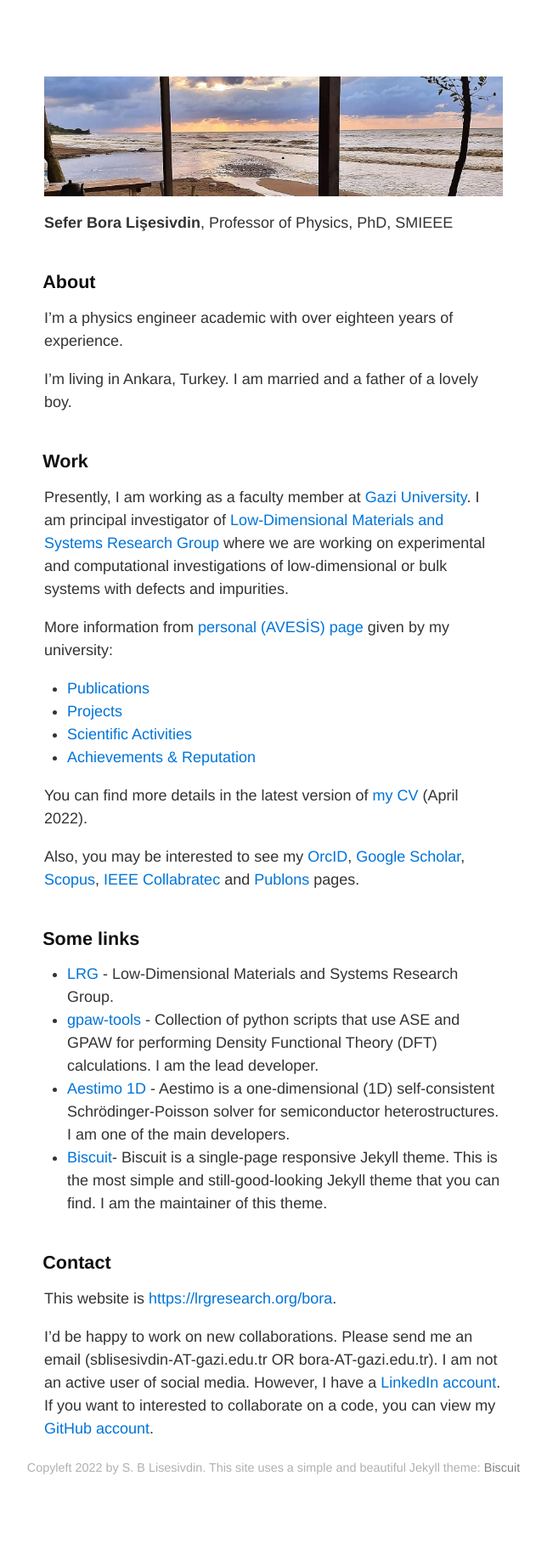
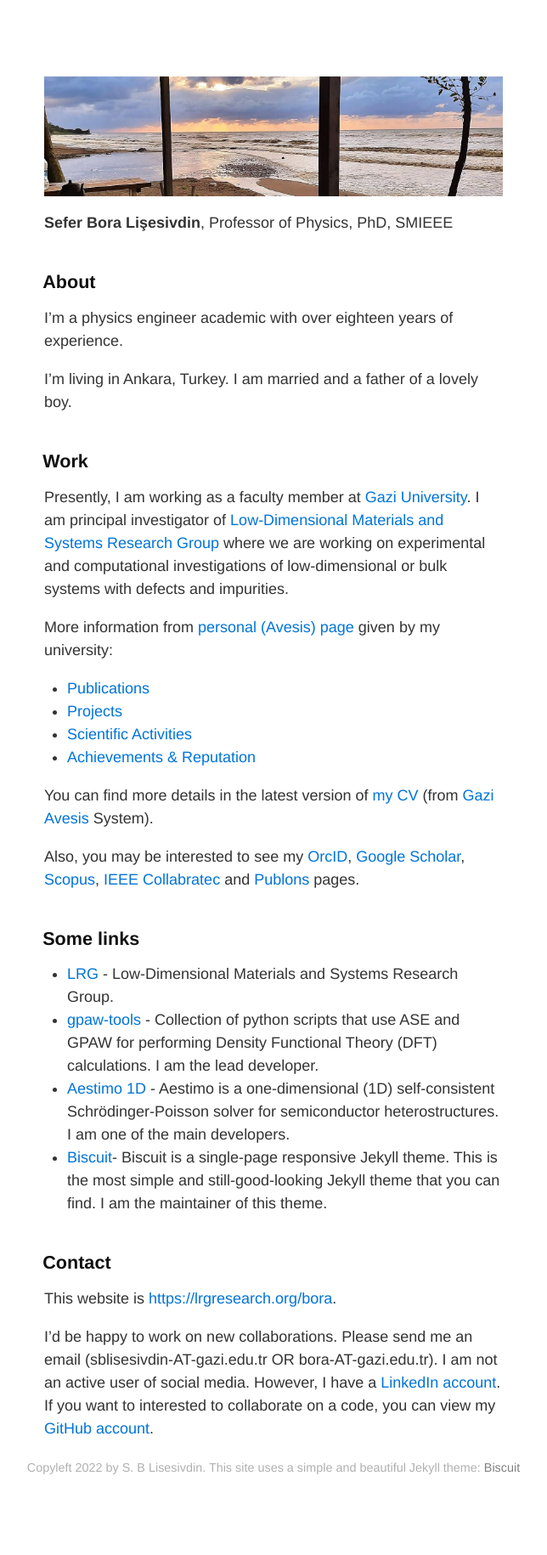
Before and after one commit to lrgresearch/bora, a Jekyll site: the page built from index.md, in a window 1280 px wide. Shown: the whole page at 85% size, without its empty margins (318-962 px from the left). Built offline with Jekyll 4.4.1, drawn with Linux system fonts in a browser that asks for light colours.

Commit message:
Update index.md

```diff
--- a/index.md
+++ b/index.md
@@ -14,13 +14,13 @@ I'm living in Ankara, Turkey. I am married and a father of a lovely boy.
 ## Work
 Presently, I am working as a faculty member at [Gazi University](https://www.gazi.edu.tr). I am principal investigator of [Low-Dimensional Materials and Systems Research Group](https://lrgresearch.org) where we are working on experimental and computational investigations of low-dimensional or bulk systems with defects and impurities.
 
-More information from [personal (AVESİS) page](https://avesis.gazi.edu.tr/bora) given by my university:
+More information from [personal (Avesis) page](https://avesis.gazi.edu.tr/bora) given by my university:
 * [Publications](https://avesis.gazi.edu.tr/bora/publications)
 * [Projects](https://avesis.gazi.edu.tr/bora/projects)
 * [Scientific Activities](https://avesis.gazi.edu.tr/bora/scientificactivities)
 * [Achievements & Reputation](https://avesis.gazi.edu.tr/bora/achievements)
 
-You can find more details in the latest version of [my CV](assets/SBLisesivdin-DetailedCV-2022-04-24.pdf) (April 2022).
+You can find more details in the latest version of [my CV](https://avesis.gazi.edu.tr/bora/indir?languageCode=en) (from [Gazi Avesis](https://avesis.gazi.edu.tr/bora) System).
 
 Also, you may be interested to see my [OrcID](https://orcid.org/0000-0001-9635-6770), [Google Scholar](https://scholar.google.com.tr/citations?user=WpVqsEkAAAAJ), [Scopus](https://www.scopus.com/authid/detail.uri?authorId=16242267700), [IEEE Collabratec](https://ieee-collabratec.ieee.org/app/p/sblisesivdin) and [Publons](https://publons.com/researcher/A-9748-2008) pages.
 
```
